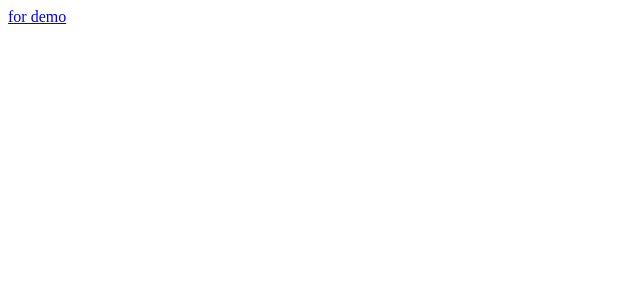
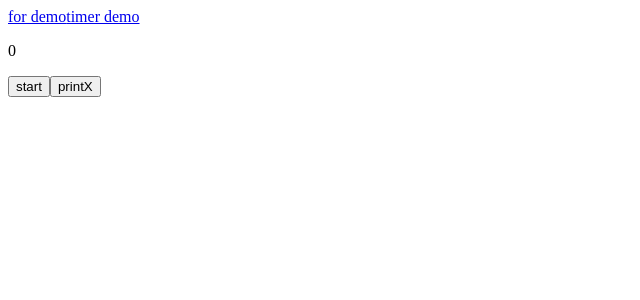
Before and after one commit to CroMarmot/NgDemo, an Angular app: page /#/timer-demo in a window 1280 px wide. Before the commit this address led to /#/. Shown: the top 300 px of the page, without its empty margins (0-640 px from the left). Built offline with nearby package versions, Linux system fonts and the light colour scheme.

Commit message:
feat: ng timer demo

```diff
--- a/src/app/app-routing.module.ts
+++ b/src/app/app-routing.module.ts
@@ -1,11 +1,16 @@
 import { NgModule } from '@angular/core';
 import { Routes, RouterModule } from '@angular/router';
 import { ForDemoComponent } from './for-demo/for-demo.component';
+import { TimerDemoComponent } from './timer-demo/timer-demo.component';
 
 const routes: Routes = [
   {
     path: 'for-demo',
     component: ForDemoComponent,
+  },
+  {
+    path: 'timer-demo',
+    component: TimerDemoComponent,
   },
 ];
 
--- a/src/app/app.component.html
+++ b/src/app/app.component.html
@@ -1,5 +1,6 @@
 <div class="toolbar" role="banner">
   <a routerLink="for-demo">for demo</a>
+  <a routerLink="timer-demo">timer demo</a>
 </div>
 
 <router-outlet></router-outlet>
--- a/src/app/app.module.ts
+++ b/src/app/app.module.ts
@@ -7,9 +7,10 @@ import { ForDemoComponent } from './for-demo/for-demo.component';
 import { ServiceWorkerModule } from '@angular/service-worker';
 import { environment } from '../environments/environment';
 import { FormsModule } from '@angular/forms';
+import { TimerDemoComponent } from './timer-demo/timer-demo.component';
 
 @NgModule({
-  declarations: [AppComponent, ForDemoComponent],
+  declarations: [AppComponent, ForDemoComponent, TimerDemoComponent],
   imports: [
     BrowserModule,
     FormsModule,
--- /dev/null
+++ b/src/app/timer-demo/timer-demo.component.html
@@ -0,0 +1,3 @@
+<p>{{ count }}</p>
+<button (click)="StartTimerClick()">start</button>
+<button (click)="printX()">printX</button>
--- /dev/null
+++ b/src/app/timer-demo/timer-demo.component.ts
@@ -0,0 +1,23 @@
+import { Component } from '@angular/core';
+import { timer } from 'rxjs';
+
+@Component({
+  selector: 'app-timer-demo',
+  templateUrl: './timer-demo.component.html',
+  styleUrls: ['./timer-demo.component.scss'],
+})
+export class TimerDemoComponent {
+  count = 0;
+  private sub$ = null;
+
+  StartTimerClick(): void {
+    if (this.sub$) {
+      this.sub$.unsubscribe();
+    }
+    this.sub$ = timer(0, 100).subscribe((val) => (this.count = val * 100));
+  }
+
+  printX(): void {
+    console.log(this.count);
+  }
+}
```
Also changed, not shown: src/app/timer-demo/timer-demo.component.scss (added), 1 other file (tests, documents, lock files or other folders).
